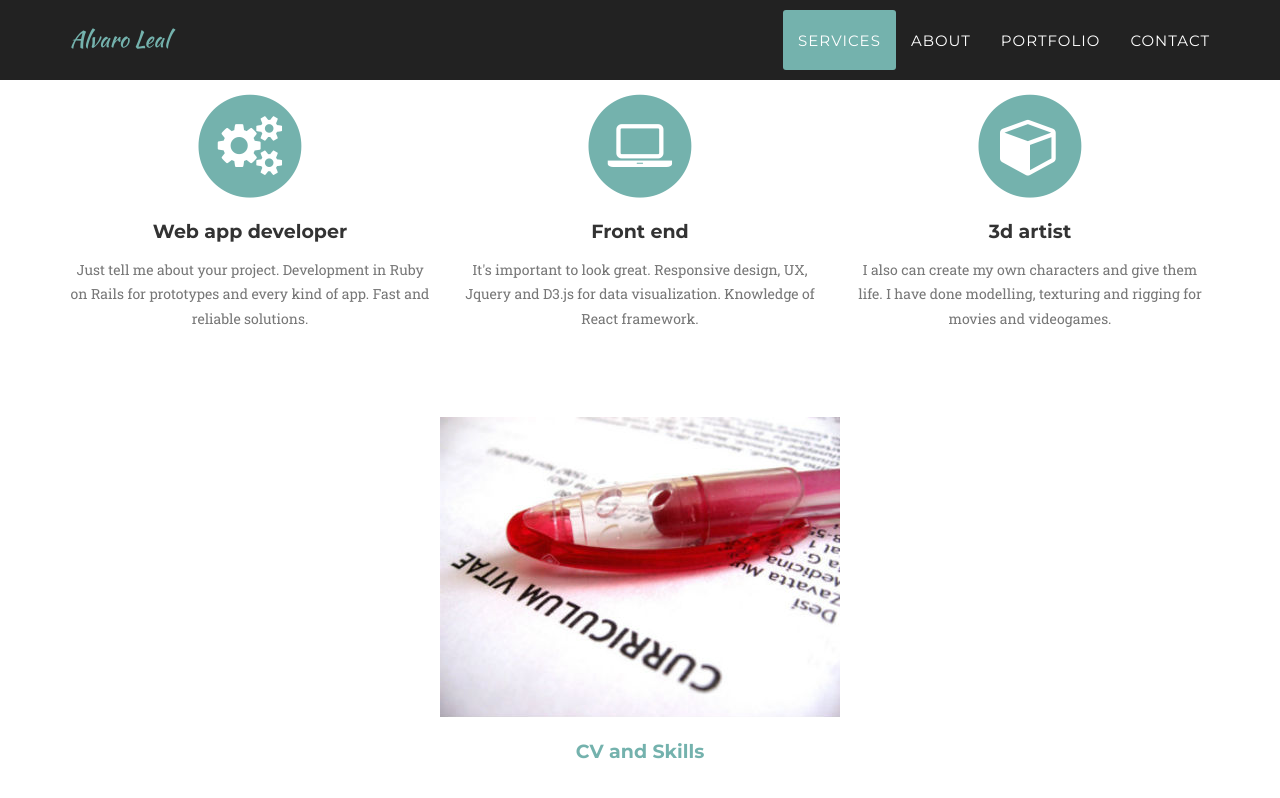
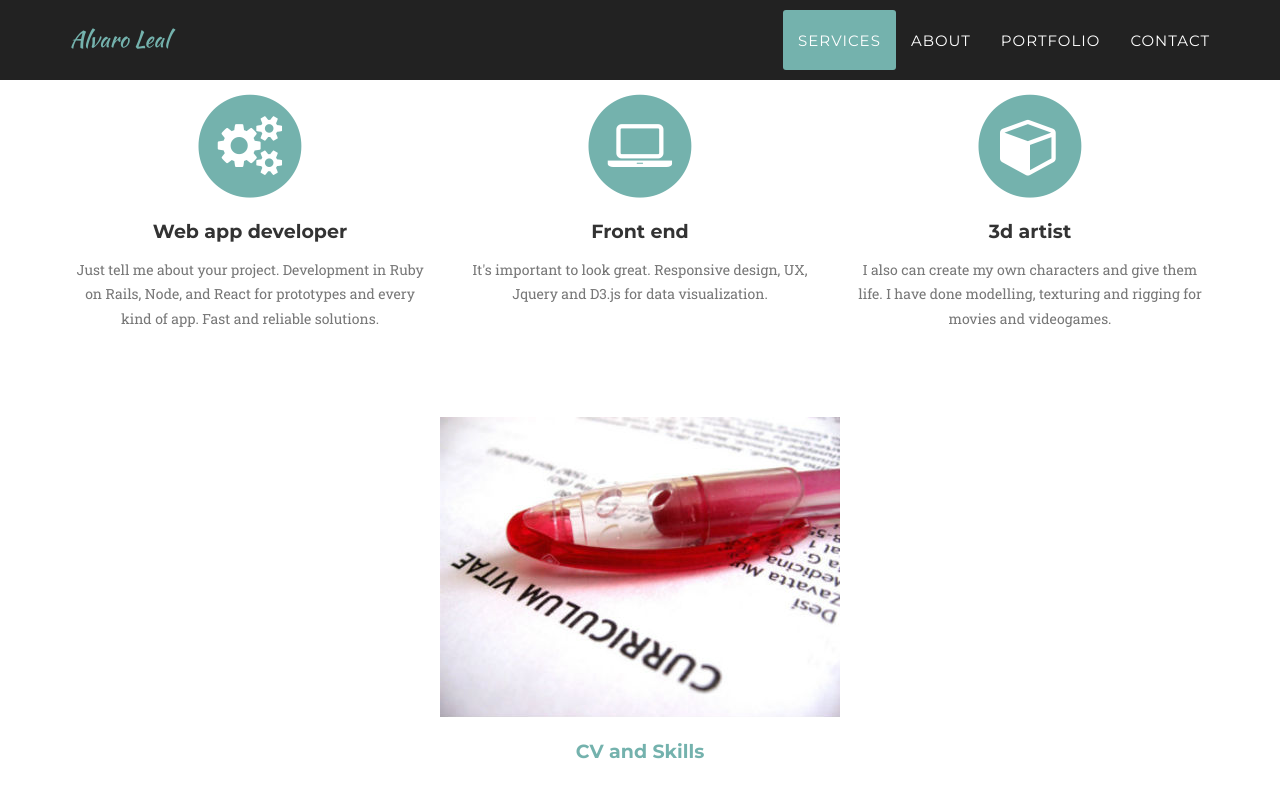
Before and after one commit to Bluesmile82/Bluesmile82.github.io, a Jekyll site: the page built from _posts/2015-05-17-CV.markdown, in a window 1280 px wide and 900 px high, scrolled down 805 px. Shown: the top 798 px of the window. Built offline with Jekyll 4.4.1, drawn with Linux system fonts in a browser that asks for light colours; some web fonts are replaced; some of the changed text lies outside the part shown.

Commit message:
Update CV

```diff
--- a/_includes/about.html
+++ b/_includes/about.html
@@ -20,7 +20,7 @@
                                     <h4 class="subheading">Born in Madrid</h4>
                                 </div>
                                 <div class="timeline-body">
-                                    <p class="text-muted">I was born in Spain long time ago. My father transmited me his enthusiasm for new technologies and taught me how to code in my Spectrum zx.</p>
+                                    <p class="text-muted">I was born in Spain long time ago. My father transmitted me his enthusiasm for new technologies and taught me how to code in my Spectrum zx.</p>
                                 </div>
                             </div>
                         </li>
@@ -62,7 +62,7 @@
                                     <h4 class="subheading">Creating web apps</h4>
                                 </div>
                                 <div class="timeline-body">
-                                    <p class="text-muted">Since then I am creating web apps and working as a junior developer for different companies.</p>
+                                    <p class="text-muted">Since then I am creating web apps and now working as a senior frontend developer.</p>
                                 </div>
                             </div>
                         </li>
--- a/_includes/services.html
+++ b/_includes/services.html
@@ -14,7 +14,7 @@
                         <i class="fa fa-gears fa-stack-1x fa-inverse"></i>
                     </span>
                     <h4 class="service-heading">Web app developer</h4>
-                    <p class="text-muted">Just tell me about your project. Development in Ruby on Rails for prototypes and every kind of app. Fast and reliable solutions.</p>
+                    <p class="text-muted">Just tell me about your project. Development in Ruby on Rails, Node, and React for prototypes and every kind of app. Fast and reliable solutions.</p>
                 </div>
                 <div class="col-md-4">
                     <span class="fa-stack fa-4x">
@@ -22,7 +22,7 @@
                         <i class="fa fa-laptop fa-stack-1x fa-inverse"></i>
                     </span>
                     <h4 class="service-heading">Front end</h4>
-                    <p class="text-muted">It's important to look great. Responsive design, UX, Jquery and D3.js for data visualization. Knowledge of React framework.</p>
+                    <p class="text-muted">It's important to look great. Responsive design, UX, Jquery and D3.js for data visualization.</p>
                 </div>
                 <div class="col-md-4">
                     <span class="fa-stack fa-4x">
--- a/_posts/2015-05-17-CV.markdown
+++ b/_posts/2015-05-17-CV.markdown
@@ -31,17 +31,18 @@
 
 <table>
   <tr>
+    <td><code>Javascript</code></td>
+    <td class="p-container"><div class="progress"><div class="progress-bar" role="progressbar" aria-valuenow="60" aria-valuemin="0" aria-valuemax="100" style="width: 100%;">100%</div></div></td>
+  </tr>
+  <tr>
+    <td><code>Html5 and Css</code></td>
+    <td class="p-container"><div class="progress"><div class="progress-bar" role="progressbar" aria-valuenow="70" aria-valuemin="0" aria-valuemax="100" style="width: 100%;">100%</div></div></td>
+  </tr>
+  <tr>
     <td><code>Ruby on rails</code></td>
-    <td class="p-container"><div class="progress"><div class="progress-bar" role="progressbar" aria-valuenow="90" aria-valuemin="0" aria-valuemax="100" style="width: 90%;">90%</div></div></td>
+    <td class="p-container"><div class="progress"><div class="progress-bar" role="progressbar" aria-valuenow="90" aria-valuemin="0" aria-valuemax="100" style="width: 50%;">50%</div></div></td>
   </tr>
-<tr>
-    <td><code>Javascript</code></td>
-    <td class="p-container"><div class="progress"><div class="progress-bar" role="progressbar" aria-valuenow="60" aria-valuemin="0" aria-valuemax="100" style="width: 60%;">60%</div></div></td>
-  </tr>
-<tr>
-    <td><code>Html5 and Css</code></td>
-    <td class="p-container"><div class="progress"><div class="progress-bar" role="progressbar" aria-valuenow="70" aria-valuemin="0" aria-valuemax="100" style="width: 70%;">70%</div></div></td>
-  </tr>
+
 </table>
 
 `Rspec`
@@ -72,8 +73,12 @@
 {::options parse_block_html="true" /}
 
 <!-- <div id="recent_experience"> -->
+  `March 2017 - Now` - <a href="http://www.vizzuality.com/" target="_blank"> Vizzuality </a>
 
-  `April 2015 - Now` - <a href="http://www.bluesquare.org/" target="_blank"> Bluesquare </a>
+  __Senior Frontend Developer__ Madrid / Remote
+  Creating and maintaining React applications in production. Data visualization and maps
+
+  `April 2015 - March 2017` - <a href="http://www.bluesquare.org/" target="_blank"> Bluesquare </a>
 
   __Junior Rails Developer__ Brussels
   Creating and maintaining rails web apps in production. Also full-stack projects and testing (TDD).
```
Also changed, not shown: other parts of _posts/2015-05-17-CV.markdown (+1 -1 lines).
